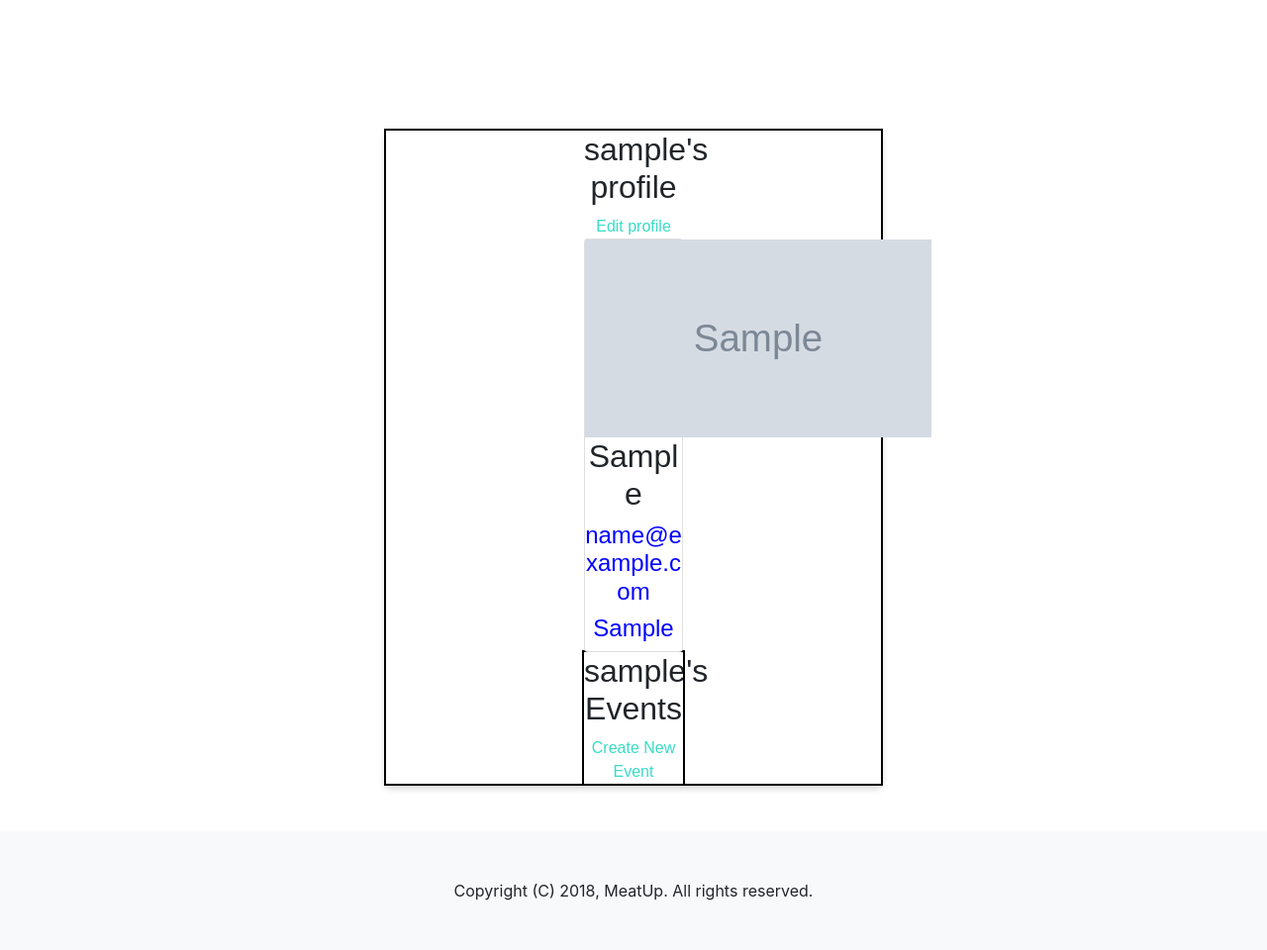
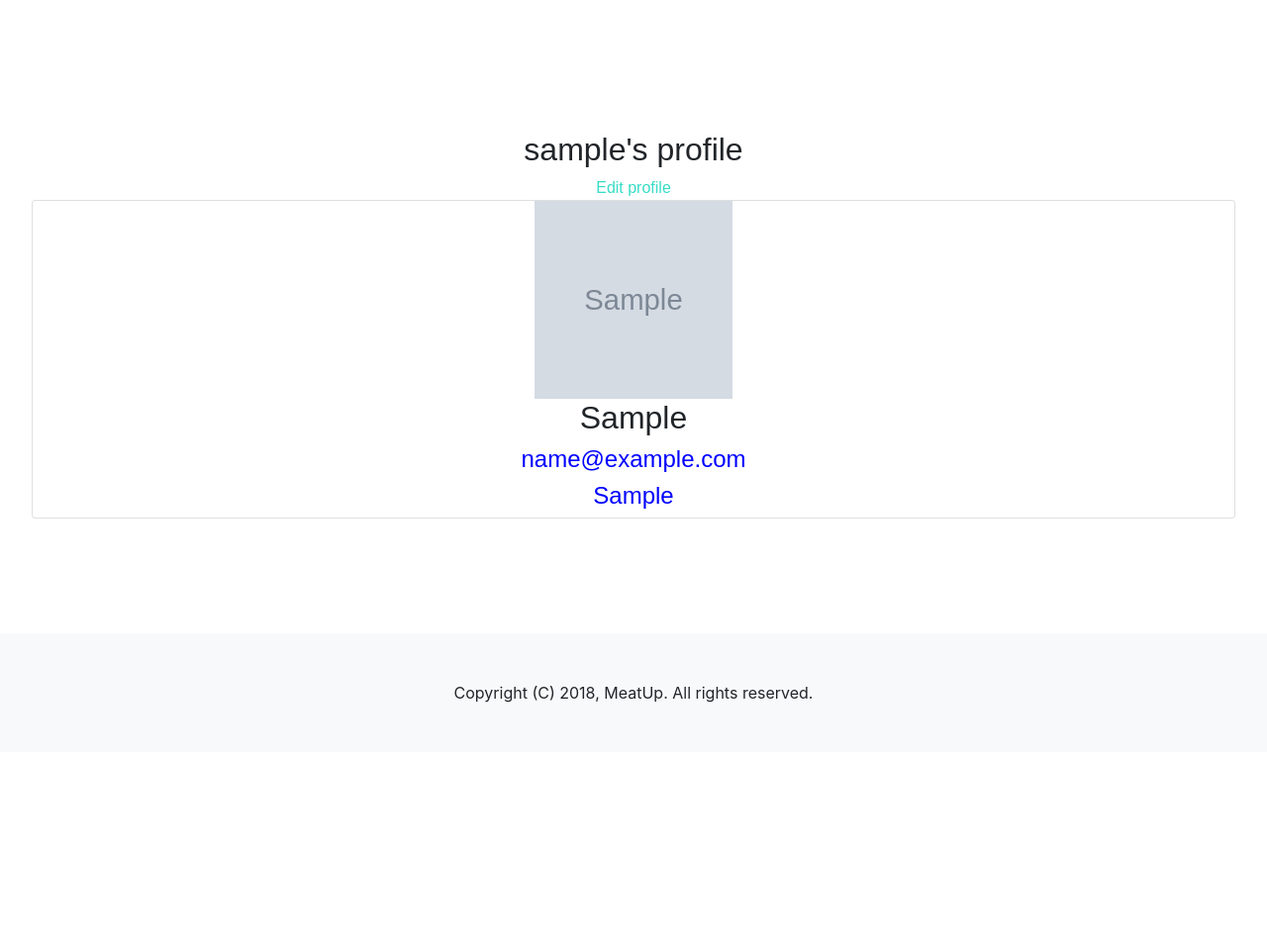
Before and after one commit to laynahgao/gaproject2-Meatup, a Django app: page /user/1/ in a window 1280 px wide. Shown: the part 48-1008 px from the top of the page at 99% size. After the commit the page ends 758 px from the top, so only its background shows below. Run offline with Django 3.2, Linux system fonts and the light colour scheme; tables that the repository leaves empty hold one stand-in row (values such as "Sample post"); grey boxes marked "Sample" are stand-in pictures; some libraries are stand-ins or nearby versions.

Commit message:
changes to user.html
fixing css

```diff
--- a/meatup/static/css/style.css
+++ b/meatup/static/css/style.css
@@ -19,11 +19,6 @@ h4{
 }
 #profile{
   text-align: center;
-  outline: solid black 2px;
-  padding-left: 200px;
-  padding-right: 200px;
-  box-shadow: 0 4px 8px 0 rgba(0, 0, 0, 0.2);
-  max-width: 500px;
   margin: auto;
   text-align: center;
   font-family: arial;
@@ -40,7 +35,7 @@ p{
 }
 #events{
   text-align: center;
-  outline: solid black 2px;
+
 }
  a {
   text-decoration: none;
@@ -65,6 +60,9 @@ footer {
   background-color: #f8f9fa !important;
   color: #212529;
 }
+.card{
+
+}
 
 
 .main-container {
@@ -88,6 +86,7 @@ footer {
 .profile-image {
   width: 200px;
   height: 200px;
+  margin: 0 auto;
 }
 .center-text {
   text-align: center;
--- a/meatup/templates/user.html
+++ b/meatup/templates/user.html
@@ -8,30 +8,15 @@
 
 <div class="card">
   {% if profile.picture %}
-    <img src="{{ profile.picture.url }}" alt="{{ profile.user.username }}" width="350" height="200" />
+    <img class="profile-image" src="{{ profile.picture.url }}" alt="{{ profile.user.username }}" width="350" height="200" />
   {% else %}
-    <img src="/static/img/placeholder.gif" alt="{{ profile.first_name }} image" />
+    <img class="profile-image" src="/static/img/placeholder.gif" alt="{{ profile.first_name }} image" width="350" height="200"  />
     {% endif %}
 <h2 class="profile-name">{{profile.first_name}}</h2>
 <h4 class="profile-email">{{profile.email}}</h4>
 <h4 class="profile-interests">{{profile.interest}}</h4>
 </div>
-<div id="events">
-<h2>{{profile.user.username}}'s  Events</h2> <a href="{% url 'event_create' %}">Create New Event</a></h2>
-</div>
-</div>
-<ul>
-    {% for event in events %}
-        <li>
-            Name:<a href="{% url 'event_detail' id=event.id %}">{{ event.event_name }}</a>
-            Location:<a href="{% url 'event_detail' id=event.id %}">{{ event.event_location }}</a>
-            Date:<a href="{% url 'event_detail' id=event.id %}">{{ event.date }}</a>
-            Time:<a href="{% url 'event_detail' id=event.id %}">{{ event.time }}</a>
-            Attendees:<a href="{% url 'event_detail' id=event.id %}">{{ event.attendees }}</a>
 
-<!--             <a href="{% url 'event_delete' id=event.id %}" class="delete">x</a>
- -->        </li>
-    {% endfor %}
 
 
 {% endblock %}
```
